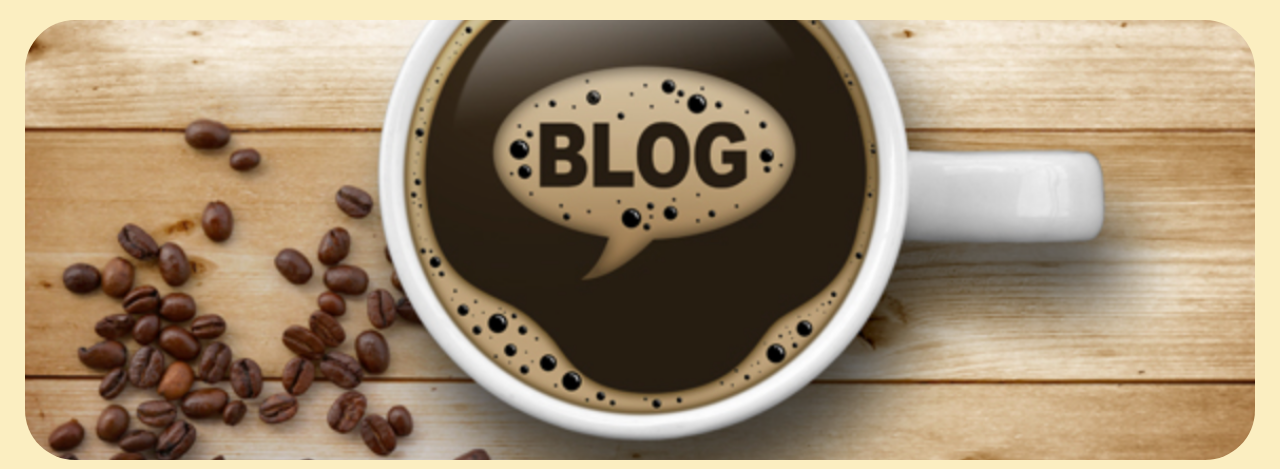
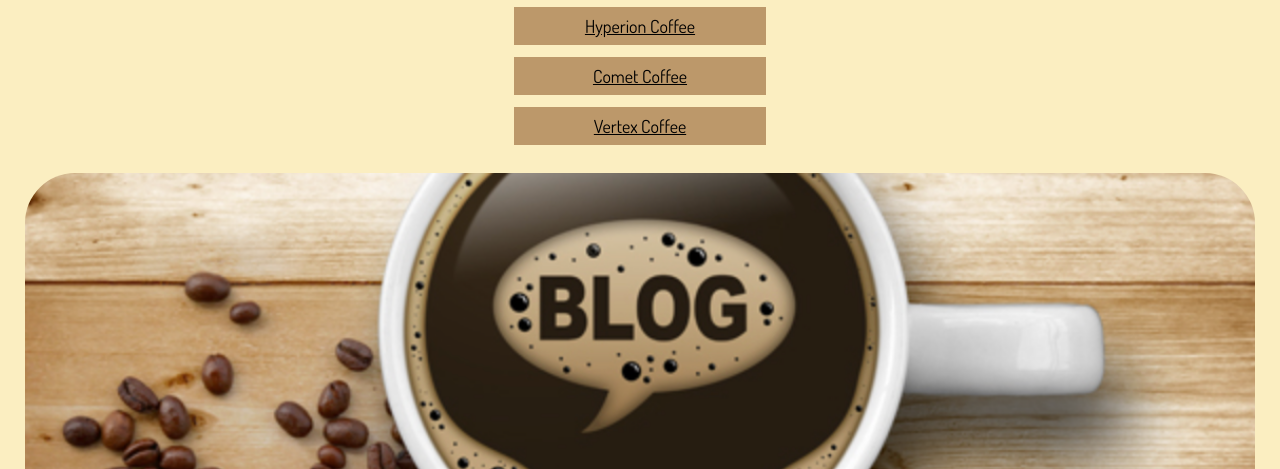
Before and after one commit to halle1120/finalportfolio, a plain HTML site: page index.html in a window 1280 px wide. Shown: the part 90-559 px from the top of the page. Drawn offline with Linux system fonts and the light colour scheme.

Commit message:
Add files via upload

```diff
--- a/css/style.css
+++ b/css/style.css
@@ -320,6 +320,20 @@ input {
     }
 
     @media only screen and (min-width: 1000px){
+        nav{
+            text-align: center;
+        }
+        nav li{
+            display: inline-block;
+            width: 50%;
+            justify-items: right;
+            font-size: 18px;
+
+        }
+        nav ul{
+            display: inline-block;
+        }
+
         .photos-container{
             display: grid;
             grid-template-columns: minmax(0, 1fr)minmax(0, 1fr)minmax(0,1fr)minmax(0, 1fr);
```
